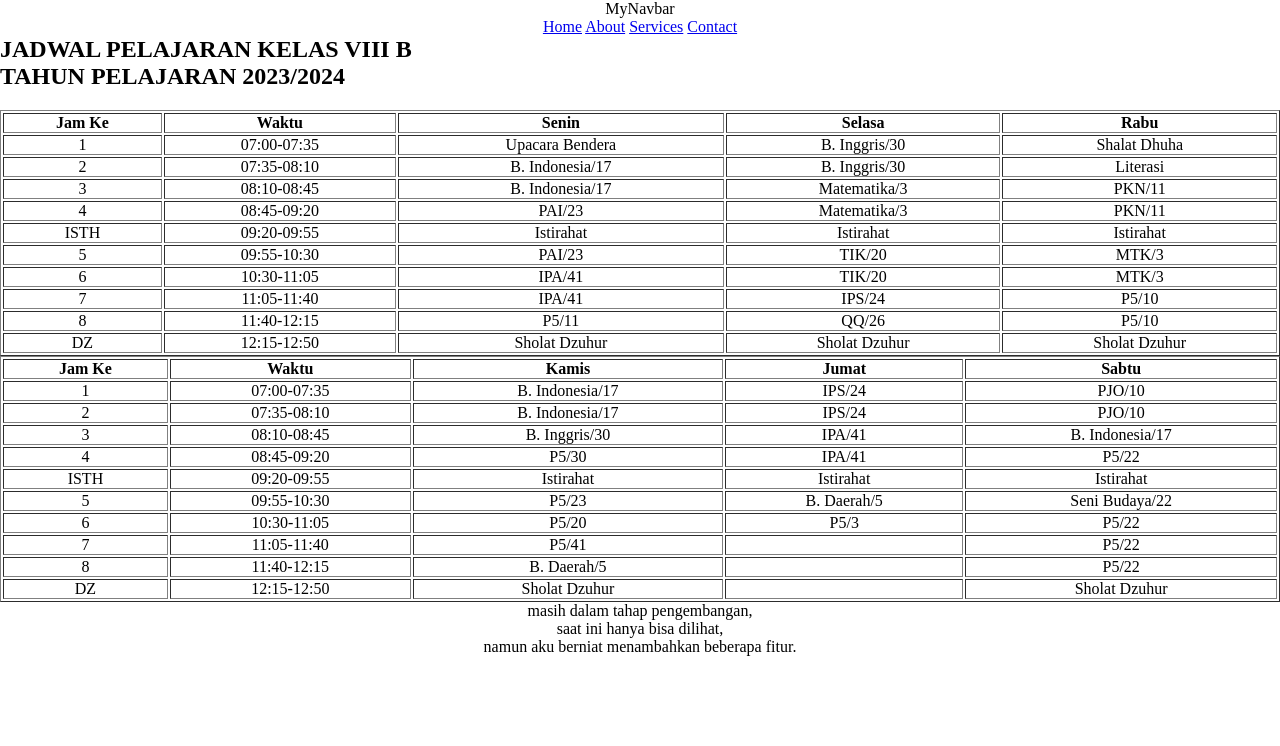
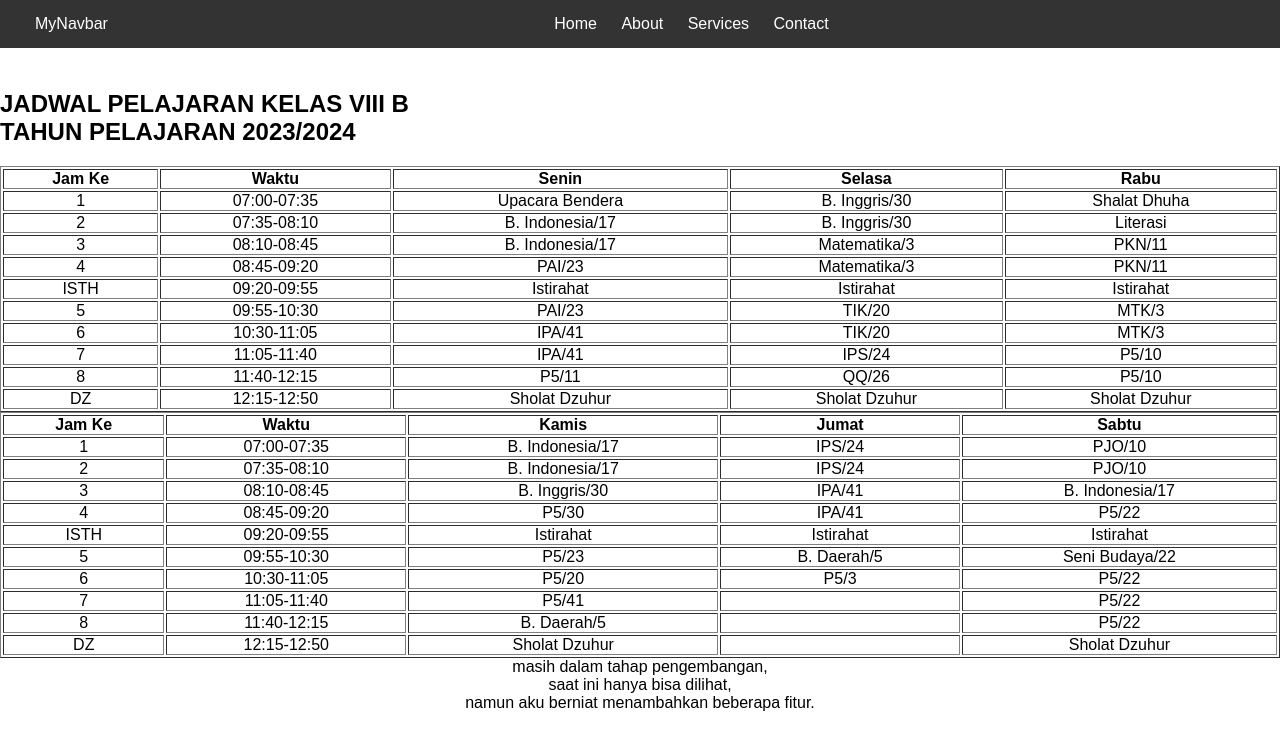
Before and after one commit to Falgunu-tempest/Falgunu-tempest-jwdl.github.io, a plain HTML site: page index.html in a window 1280 px wide. Drawn offline with Linux system fonts and the light colour scheme; a script that the page names is missing.

Commit message:
Update styles.css

```diff
--- a/styles.css
+++ b/styles.css
@@ -1,9 +1,16 @@
-*, body{
+* {
   padding: 0;
   margin: 0;
 }
 
-div{
+body {
+  padding-top: 90px;
+  margin: 0;
+  font-family: Arial, sans-serif;
+  background-color: white;
+}
+
+.table-con {
   width: 100vw;
   background-color: transparent;
   text-align: center;
@@ -17,7 +24,70 @@ table {
   width: 100%;
 }
 
-p{
+p {
   text-align: center;
   vertical-align: middle;
 }
+
+.clock {
+  background-color: #20232a;
+}
+
+#time {
+  font-size: 10px;
+  letter-spacing: 2px;
+  color: rgb(6, 169, 100);
+}
+
+
+
+.navbar {
+  background-color: #333;
+  color: white;
+  padding: 15px;
+  position: fixed;
+  width: 100%;
+  top: 0;
+  transition: top 0.3s;
+  z-index: 1000;
+}
+
+.nav-content {
+  display: flex;
+  justify-content: space-between;
+  align-items: center;
+  padding: 0 20px;
+}
+
+.menu a {
+  margin: 0 10px;
+  /* Memberi jarak antar menu */
+  color: white;
+  text-decoration: none;
+  font-size: 16px;
+}
+
+.menu a:hover {
+  text-decoration: underline;
+  /* Efek saat link menu di-hover */
+}
+
+.clock {
+  font-size: 18px;
+  white-space: nowrap;
+}
+
+/* Responsive */
+@media (max-width: 600px) {
+  .menu a {
+    font-size: 14px;
+  }
+
+  .clock {
+    font-size: 16px;
+  }
+}
+
+#t-jam {
+  font-size: 5px;
+}
```
